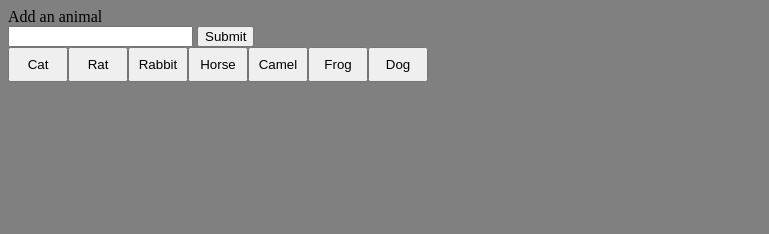
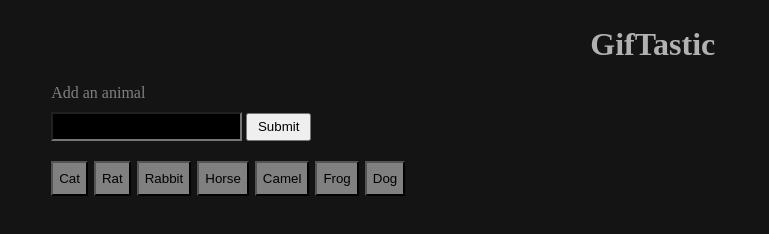
Before and after one commit to atiftariq786/GifTastic, a plain HTML site: page index.html in a window 1280 px wide. Shown: the whole page, without its empty margins (0-769 px from the left). Drawn offline with nearby package versions, Linux system fonts and the light colour scheme.

Commit message:
Modified app.js index.html and images

```diff
--- a/assets/javascript/app.js
+++ b/assets/javascript/app.js
@@ -10,23 +10,23 @@ $(document).ready(function () {
 
   var queryURL = "https://api.giphy.com/v1/gifs/search?q=" + animals + "&api_key=a5W87BWFnrdUxgTG8eWjb7rLW8i67AJE&limit=10";
 
-
-  $.ajax({
+    $.ajax({
       url: queryURL,
       method: "GET"
   }).then(function (response) {
 
       console.log(response);
 
-
-
       var apiResponse = response.data;
 
-    //------------Operation---------------------------
+//------------------------Operation-----------------------------------------------------
+      $("#gifs-display").empty();
+
       for(var i = 0; i< apiResponse.length;i++){
 
       var gifDiv = $('<div class="allResize">');
 
+      //-------GIFs Pausing and Generate through ApiReponse------
       var animalsImage = $('<img>');
 
       animalsImage.attr("src", apiResponse[i].images.downsized_still.url);
@@ -56,8 +56,7 @@ $(document).ready(function () {
 
       });
 
-
-      animalsImage.attr("width", "250px");
+      animalsImage.attr("width", "270px");
       animalsImage.attr("height", "200px");
 
       var p = $('<p class="allResize">').text("Rating: " + apiResponse[i].rating);
@@ -65,18 +64,8 @@ $(document).ready(function () {
       gifDiv.prepend(animalsImage);
       gifDiv.prepend(p);
 
-      //-------GIFs Pausing------
-
-    //var data[""0""].images.downsized_still.url
-
-    //data[""0""].images.downsized_small.mp4
-
-
-
 
       $("#gifs-display").prepend(gifDiv);
-
-
 
 
       }
@@ -84,15 +73,11 @@ $(document).ready(function () {
   });
 
 }
-
- //------------ Button section--------------------
+//-------------- Button section---------------------------------------------------
 
  var buttonsArray=["Cat", "Rat", "Rabbit","Horse","Camel","Frog","Dog"];
 
   arrayOperation();
-
-
-  //$(".allResize").width(260);
 
  function arrayOperation (){
     for (var i = 0; i < buttonsArray.length;i++){
@@ -110,10 +95,7 @@ $(document).ready(function () {
 
     }
  }
- //-------Add Button On Click -----------------
-
-
-
+    //-------Add Button On Click -------
 
     $("#userSubmit").on("click", function(event) {
 
@@ -141,8 +123,6 @@ $(document).ready(function () {
       })
 
 
-
-
         newButton1.addClass("resize");
 
        newButton1.attr("data-name", animalAdd);
@@ -151,18 +131,9 @@ $(document).ready(function () {
 
         $("#buttons-display").append(newButton1);
 
-
-
       }
 
-
-
-
-
     });
-
-
-
 //-------Button On Click operation-----------------
 
 
@@ -176,13 +147,7 @@ $(document).ready(function () {
     console.log(animals);
 
 
-
-
-
+})
 
 
 })
-
-
-
-})
--- a/index.html
+++ b/index.html
@@ -8,26 +8,56 @@
 
 <style>
   body{
-    background: grey;
+    background:rgb(20, 20, 20);
+    color:grey;
+    margin: 2% 2% 2% 4%;
   }
   #gifs-display{
 
-    width: 260;
+    width: 100%;
+    display: flex;
+    flex-wrap: wrap;
+
   }
 
   .allResize{
-    width:260;
+    width:317px;
   }
 
   .resize{
     height: 35px;
-    width: 60px;
+    margin-right: 0.5%;
+    background: grey;
   }
+  #buttons-display{
+    margin-top: 20px;
+  }
+  #userInput{
+    margin-top: 10px;
+    background: black;
+    color: white;
+    padding: 5px;
+  }
+  form{
+    margin-top: 20px;
+  }
+  h1{
+    text-align: center;
+    size: 30px;
+    color: #afb1b3;
+  }
+  #userSubmit{
+    height: 28px;
+    width: 65px;
 
+
+  }
 </style>
 </head>
 
 <body>
+
+  <h1>GifTastic</h1>
 <!-------------form data--------------->
   <form>
     <label for="gif-search">Add an animal</label><br>
```
Also changed, not shown: assets/images/Giftastic-1.jpg (added), assets/images/Giftastic-2.jpg (added), assets/images/Giftastic-3_Responsive.jpg (added).
